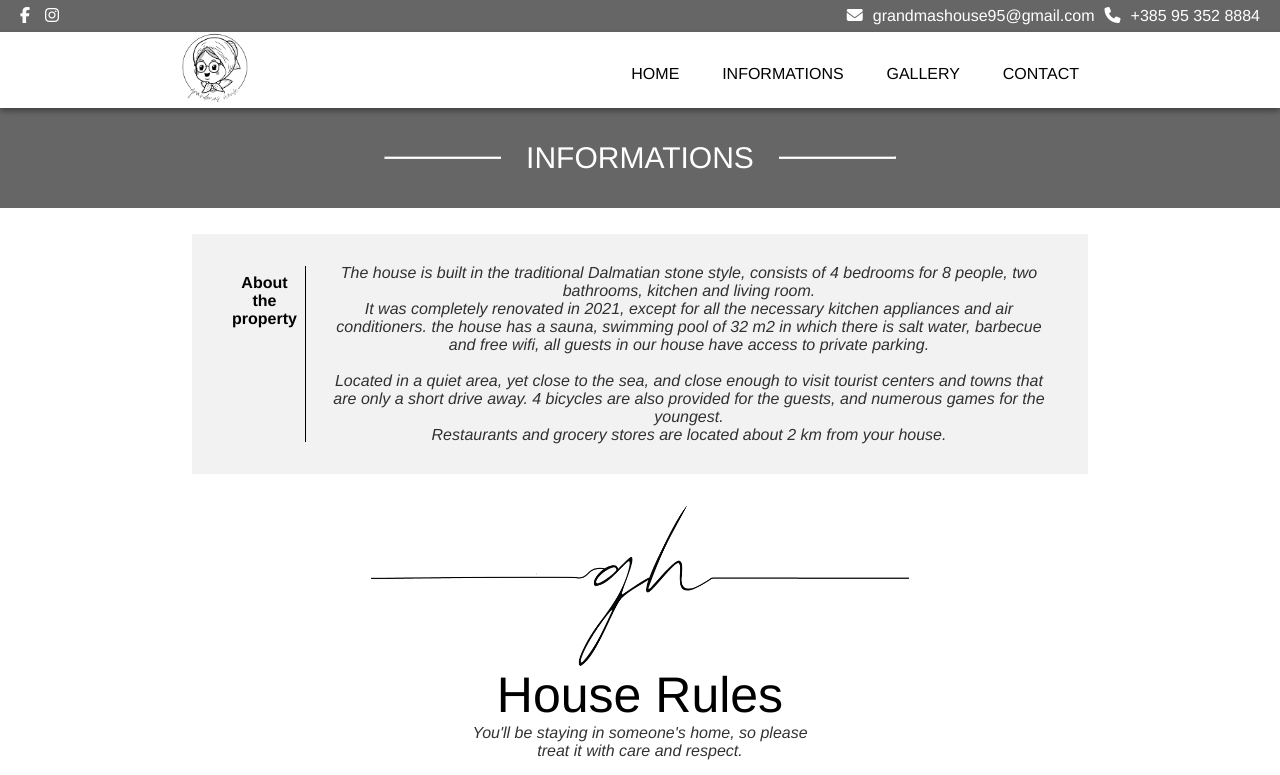
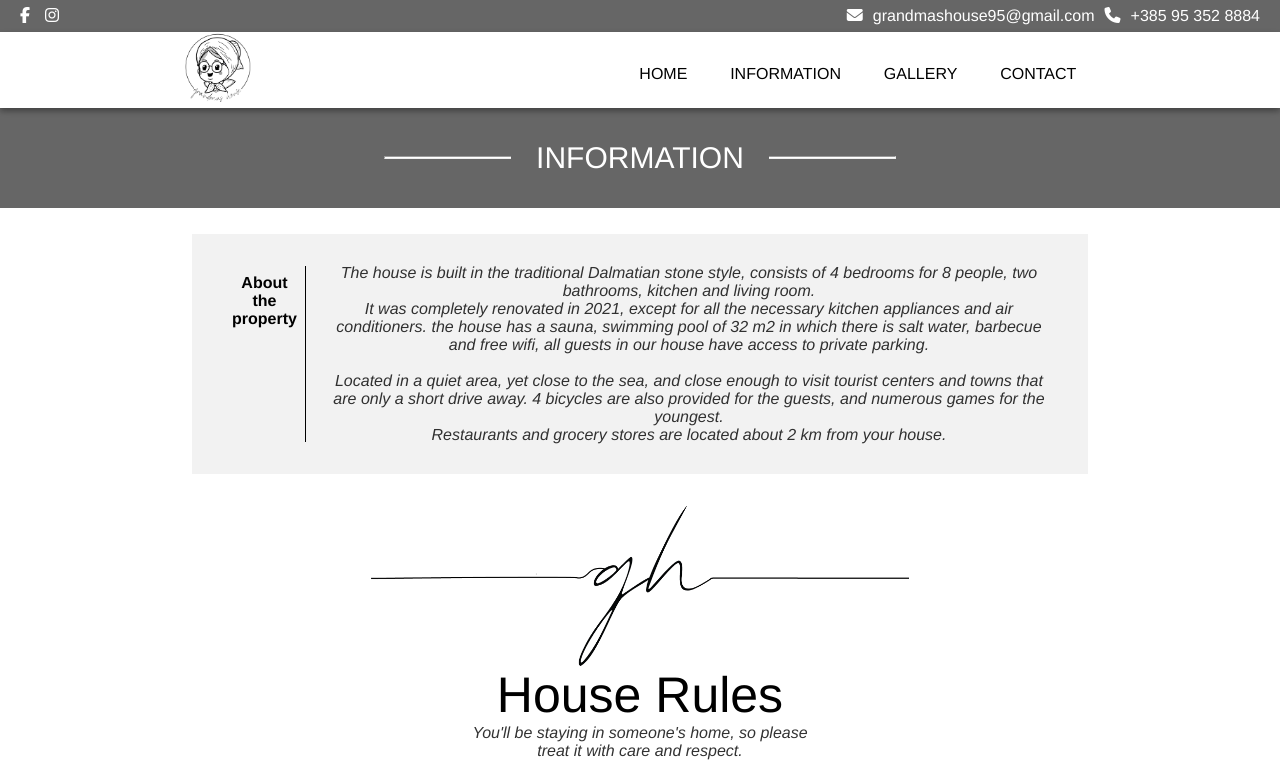
Before and after one commit to Hitikus/GrandmasHouse.github.io, a plain HTML site: page informations.html in a window 1280 px wide. Shown: the top 775 px of the page. Drawn offline with nearby package versions, Linux system fonts and the light colour scheme.

Commit message:
Add files via upload

```diff
--- a/informations.html
+++ b/informations.html
@@ -45,7 +45,7 @@
         <div class="main-nav" id="main-nav">
           <ul class="main-nav-list">
             <li><a class="btn" href="./GrandmasHouse.html">Home</a></li>  <!--style="pointer-events: none"-->
-            <li><a class="btn active" href=".MainContent">Informations</a></li>
+            <li><a class="btn active" href=".MainContent">Information</a></li>
             <li><a class="btn" href="./gallery.html">Gallery</a></li>
             <li><a class="button" id="Contact" href="./Contact.html">Contact</a></li>
           </ul>
@@ -57,7 +57,7 @@
 
     <div class="dropdown_menu">
       <li><a href="./GrandmasHouse.html">Home</a></li>
-      <li><a href="./informations.html">Informations</a></li>
+      <li><a href="./informations.html">Information</a></li>
       <li><a href="./gallery.html">Gallery</a></li>
       <li><a href="./Contact.html">Contact</a></li>
     </div>
@@ -65,7 +65,7 @@
     <div class="InfoDiv">
       <div class="Info">
           <hr>
-          <h10>Informations</h10>
+          <h10>Information</h10>
       </div>
     </div>
 <div class="Content">
```
Also changed, not shown: Contact.html (+8 -4 lines), GrandmasHouse.html (+3 -3 lines), gallery.html (+2 -2 lines).
